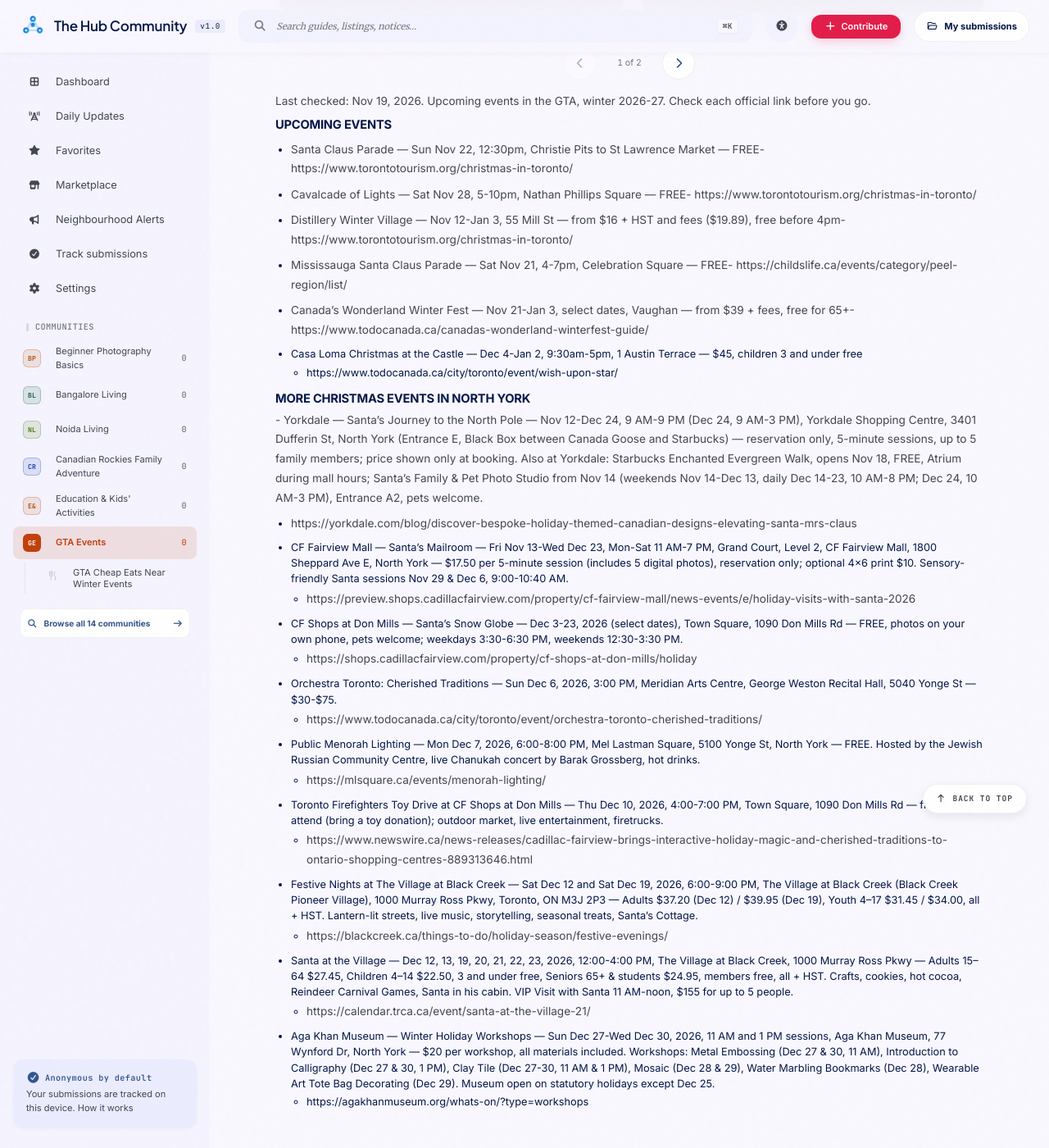
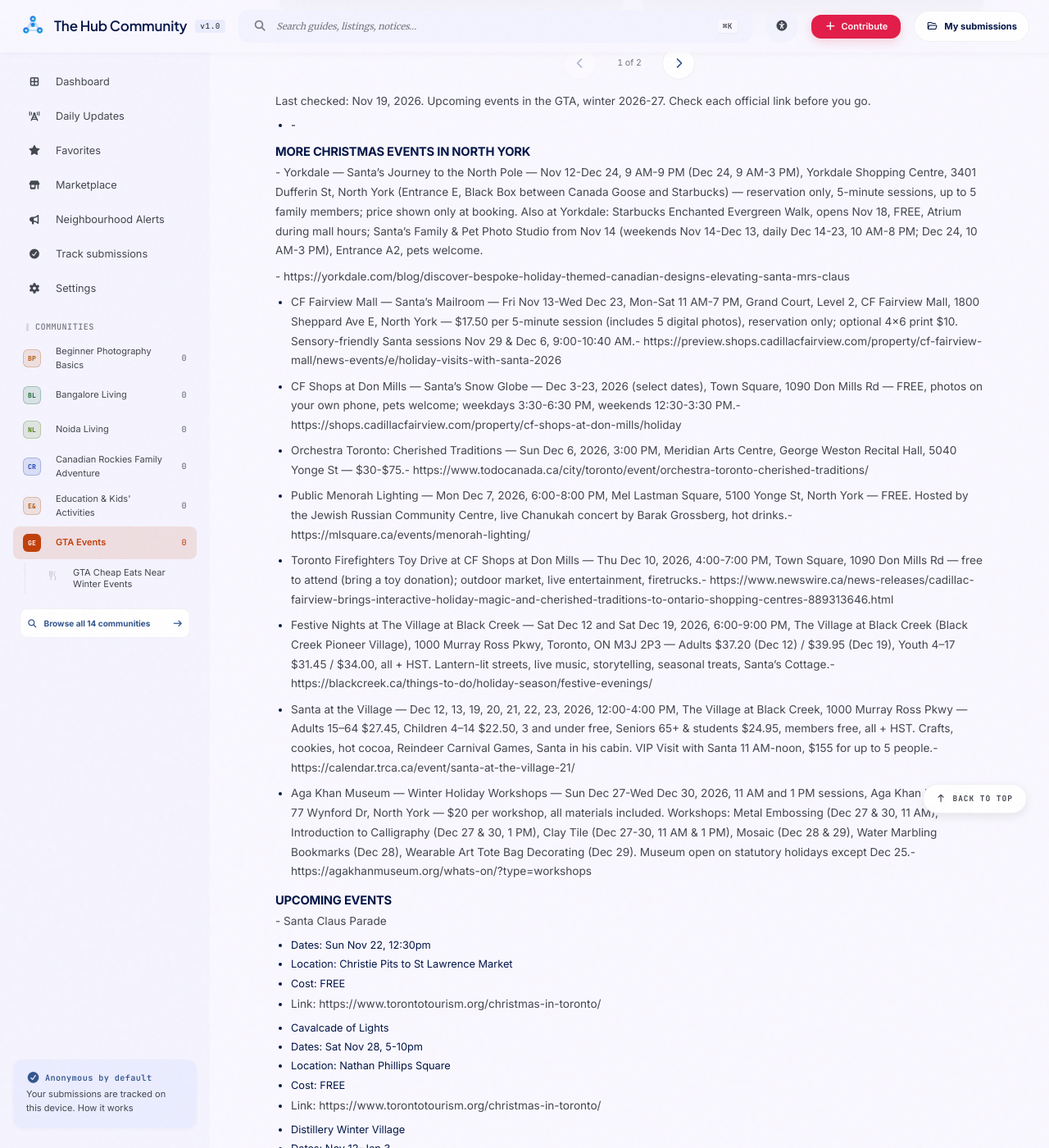
Before and after one commit to the-hub-community/hub-web, a Jekyll site: the page built from content/gta-events/index.md, in a window 1280 px wide and 1400 px high, scrolled down 728 px. Shown: the whole window at 82% size. Built offline with Jekyll 4.4.1, drawn with Linux system fonts in a browser that asks for light colours; part of the change alters nothing that is shown; some of the changed text lies outside the part shown; grey boxes are pictures that could not be loaded.

Commit message:
sync(gta-events): content/gta-events/index.md

```diff
--- a/content/gta-events/index.md
+++ b/content/gta-events/index.md
@@ -4,10 +4,10 @@ title: "GTA Events - Winter 2026-27"
 condo: "GTA Events"
 community_key: "comm-gta-events"
 page_key: "page-mwdzydth-vu7xtahc"
-submission_id: "update-mwo7itqu-w6n0zf56"
+submission_id: "update-mwogoe0s-tngyqyxs"
 last_checked: "2026-11-19"
 
-date: 2026-11-19T23:54:30.786Z
+date: 2026-11-20T04:10:46.307Z
 ---
 
 # GTA Events - Winter 2026-27
@@ -25,47 +25,78 @@ date: 2026-11-19T23:54:30.786Z
 <div class="lh-text">
 Last checked: Nov 19, 2026. Upcoming events in the GTA, winter 2026-27. Check each official link before you go.
 
-**UPCOMING EVENTS**
+- -
 
-- Santa Claus Parade — Sun Nov 22, 12:30pm, Christie Pits to St Lawrence Market — FREE- https://www.torontotourism.org/christmas-in-toronto/
+**MORE CHRISTMAS EVENTS IN NORTH YORK**- Yorkdale — Santa’s Journey to the North Pole — Nov 12-Dec 24, 9 AM-9 PM (Dec 24, 9 AM-3 PM), Yorkdale Shopping Centre, 3401 Dufferin St, North York (Entrance E, Black Box between Canada Goose and Starbucks) — reservation only, 5-minute sessions, up to 5 family members; price shown only at booking. Also at Yorkdale: Starbucks Enchanted Evergreen Walk, opens Nov 18, FREE, Atrium during mall hours; Santa’s Family &amp; Pet Photo Studio from Nov 14 (weekends Nov 14-Dec 13, daily Dec 14-23, 10 AM-8 PM; Dec 24, 10 AM-3 PM), Entrance A2, pets welcome.
 
-- Cavalcade of Lights — Sat Nov 28, 5-10pm, Nathan Phillips Square — FREE- https://www.torontotourism.org/christmas-in-toronto/
+-
+https://yorkdale.com/blog/discover-bespoke-holiday-themed-canadian-designs-elevating-santa-mrs-claus
 
-- Distillery Winter Village — Nov 12-Jan 3, 55 Mill St — from $16 + HST and fees ($19.89), free before 4pm- https://www.torontotourism.org/christmas-in-toronto/
+- CF Fairview Mall — Santa’s Mailroom — Fri Nov 13-Wed Dec 23, Mon-Sat 11 AM-7 PM, Grand Court, Level 2, CF Fairview Mall, 1800 Sheppard Ave E, North York — $17.50 per 5-minute session (includes 5 digital photos), reservation only; optional 4×6 print $10. Sensory-friendly Santa sessions Nov 29 &amp; Dec 6, 9:00-10:40 AM.-
+https://preview.shops.cadillacfairview.com/property/cf-fairview-mall/news-events/e/holiday-visits-with-santa-2026
 
-- Mississauga Santa Claus Parade — Sat Nov 21, 4-7pm, Celebration Square — FREE- https://childslife.ca/events/category/peel-region/list/
+- CF Shops at Don Mills — Santa’s Snow Globe — Dec 3-23, 2026 (select dates), Town Square, 1090 Don Mills Rd — FREE, photos on your own phone, pets welcome; weekdays 3:30-6:30 PM, weekends 12:30-3:30 PM.-
+https://shops.cadillacfairview.com/property/cf-shops-at-don-mills/holiday
 
-- Canada's Wonderland WinterFest — Nov 21-Jan 3, select dates, Vaughan — from $39 + fees, free for 65+- https://www.todocanada.ca/canadas-wonderland-winterfest-guide/
+- Orchestra Toronto: Cherished Traditions — Sun Dec 6, 2026, 3:00 PM, Meridian Arts Centre, George Weston Recital Hall, 5040 Yonge St — $30-$75.-
+https://www.todocanada.ca/city/toronto/event/orchestra-toronto-cherished-traditions/
 
-- Casa Loma Christmas at the Castle — Dec 4-Jan 2, 9:30am-5pm, 1 Austin Terrace — $45, children 3 and under free
-- https://www.todocanada.ca/city/toronto/event/wish-upon-star/
+- Public Menorah Lighting — Mon Dec 7, 2026, 6:00-8:00 PM, Mel Lastman Square, 5100 Yonge St, North York — FREE. Hosted by the Jewish Russian Community Centre, live Chanukah concert by Barak Grossberg, hot drinks.-
+https://mlsquare.ca/events/menorah-lighting/
 
-**MORE CHRISTMAS EVENTS IN NORTH YORK**- Yorkdale — Santa's Journey to the North Pole — Nov 12-Dec 24, 9 AM-9 PM (Dec 24, 9 AM-3 PM), Yorkdale Shopping Centre, 3401 Dufferin St, North York (Entrance E, Black Box between Canada Goose and Starbucks) — reservation only, 5-minute sessions, up to 5 family members; price shown only at booking. Also at Yorkdale: Starbucks Enchanted Evergreen Walk, opens Nov 18, FREE, Atrium during mall hours; Santa's Family &amp; Pet Photo Studio from Nov 14 (weekends Nov 14-Dec 13, daily Dec 14-23, 10 AM-8 PM; Dec 24, 10 AM-3 PM), Entrance A2, pets welcome.
-- https://yorkdale.com/blog/discover-bespoke-holiday-themed-canadian-designs-<div class="lh-align-center"><div class="lh-video-container"><iframe src="https://www.youtube.com/embed/dVOSxDlvBp0" title="YouTube video" allowfullscreen></iframe></div></div>elevating-santa-mrs-claus
+- Toronto Firefighters Toy Drive at CF Shops at Don Mills — Thu Dec 10, 2026, 4:00-7:00 PM, Town Square, 1090 Don Mills Rd — free to attend (bring a toy donation); outdoor market, live entertainment, firetrucks.-
+https://www.newswire.ca/news-releases/cadillac-fairview-brings-interactive-holiday-magic-and-cherished-traditions-to-ontario-shopping-centres-889313646.html
 
-- CF Fairview Mall — Santa's Mailroom — Fri Nov 13-Wed Dec 23, Mon-Sat 11 AM-7 PM, Grand Court, Level 2, CF Fairview Mall, 1800 Sheppard Ave E, North York — $17.50 per 5-minute session (includes 5 digital photos), reservation only; optional 4×6 print $10. Sensory-friendly Santa sessions Nov 29 &amp; Dec 6, 9:00-10:40 AM.
-- https://preview.shops.cadillacfairview.com/property/cf-fairview-mall/news-<div class="lh-align-center"><div class="lh-video-container"><iframe src="https://www.youtube.com/embed/QJqvBhydgOI" title="YouTube video" allowfullscreen></iframe></div></div>events/e/holiday-visits-with-santa-2026
+- Festive Nights at The Village at Black Creek — Sat Dec 12 and Sat Dec 19, 2026, 6:00-9:00 PM, The Village at Black Creek (Black Creek Pioneer Village), 1000 Murray Ross Pkwy, Toronto, ON M3J 2P3 — Adults $37.20 (Dec 12) / $39.95 (Dec 19), Youth 4–17 $31.45 / $34.00, all + HST. Lantern-lit streets, live music, storytelling, seasonal treats, Santa’s Cottage.-
+https://blackcreek.ca/things-to-do/holiday-season/festive-evenings/
 
-- CF Shops at Don Mills — Santa's Snow Globe — Dec 3-23, 2026 (select dates), Town Square, 1090 Don Mills Rd — FREE, photos on your own phone, pets welcome; weekdays 3:30-6:30 PM, weekends 12:30-3:30 PM.
-- https://shops.cadillacfairview.com/property/cf-shops-at-don-mills/holiday
+- Santa at the Village — Dec 12, 13, 19, 20, 21, 22, 23, 2026, 12:00-4:00 PM, The Village at Black Creek, 1000 Murray Ross Pkwy — Adults 15–64 $27.45, Children 4–14 $22.50, 3 and under free, Seniors 65+ &amp; students $24.95, members free, all + HST. Crafts, cookies, hot cocoa, Reindeer Carnival Games, Santa in his cabin. VIP Visit with Santa 11 AM-noon, $155 for up to 5 people.-
+https://calendar.trca.ca/event/santa-at-the-village-21/
 
-- Orchestra Toronto: Cherished Traditions — Sun Dec 6, 2026, 3:00 PM, Meridian Arts Centre, George Weston Recital Hall, 5040 Yonge St — $30-$75.
-- https://www.todocanada.ca/city/toronto/event/orchestra-toronto-cherished-traditions/
+- Aga Khan Museum — Winter Holiday Workshops — Sun Dec 27-Wed Dec 30, 2026, 11 AM and 1 PM sessions, Aga Khan Museum, 77 Wynford Dr, North York — $20 per workshop, all materials included. Workshops: Metal Embossing (Dec 27 &amp; 30, 11 AM), Introduction to Calligraphy (Dec 27 &amp; 30, 1 PM), Clay Tile (Dec 27-30, 11 AM &amp; 1 PM), Mosaic (Dec 28 &amp; 29), Water Marbling Bookmarks (Dec 28), Wearable Art Tote Bag Decorating (Dec 29). Museum open on statutory holidays except Dec 25.- https://agakhanmuseum.org/whats-on/?type=workshops
+</div>
+<div class="lh-clear"></div>
+</div>
 
-- Public Menorah Lighting — Mon Dec 7, 2026, 6:00-8:00 PM, Mel Lastman Square, 5100 Yonge St, North York — FREE. Hosted by the Jewish Russian Community Centre, live Chanukah concert by Barak Grossberg, hot drinks.
-- https://mlsquare.ca/events/menorah-lighting/<div class="lh-align-center"><div class="lh-video-container"><iframe src="https://www.youtube.com/embed/fOIkc0vW5DM" title="YouTube video" allowfullscreen></iframe></div></div>
+<div class="lh-section">
 
-- Toronto Firefighters Toy Drive at CF Shops at Don Mills — Thu Dec 10, 2026, 4:00-7:00 PM, Town Square, 1090 Don Mills Rd — free to attend (bring a toy donation); outdoor market, live entertainment, firetrucks.
-- https://www.newswire.ca/news-releases/cadillac-fairview-brings-interactive-holiday-magic-and-cherished-traditions-to-ontario-shopping-centres-889313646.html
 
-- Festive Nights at The Village at Black Creek — Sat Dec 12 and Sat Dec 19, 2026, 6:00-9:00 PM, The Village at Black Creek (Black Creek Pioneer Village), 1000 Murray Ross Pkwy, Toronto, ON M3J 2P3 — Adults $37.20 (Dec 12) / $39.95 (Dec 19), Youth 4–17 $31.45 / $34.00, all + HST. Lantern-lit streets, live music, storytelling, seasonal treats, Santa's Cottage.
-- https://blackcreek.ca/things-to-do/holiday-season/festive-evenings/
+<div class="lh-text">
+**UPCOMING EVENTS**- Santa Claus Parade
+- Dates: Sun Nov 22, 12:30pm
+- Location: Christie Pits to St Lawrence Market
+- Cost: FREE
+- Link: https://www.torontotourism.org/christmas-in-toronto/
 
-- Santa at the Village — Dec 12, 13, 19, 20, 21, 22, 23, 2026, 12:00-4:00 PM, The Village at Black Creek, 1000 Murray Ross Pkwy — Adults 15–64 $27.45, Children 4–14 $22.50, 3 and under free, Seniors 65+ &amp; students $24.95, members free, all + HST. Crafts, cookies, hot cocoa, Reindeer Carnival Games, Santa in his cabin. VIP Visit with Santa 11 AM-noon, $155 for up to 5 people.
-- https://calendar.trca.ca/event/santa-at-the-village-21/
+- Cavalcade of Lights
+- Dates: Sat Nov 28, 5-10pm
+- Location: Nathan Phillips Square
+- Cost: FREE
+- Link: https://www.torontotourism.org/christmas-in-toronto/
 
-- Aga Khan Museum — Winter Holiday Workshops — Sun Dec 27-Wed Dec 30, 2026, 11 AM and 1 PM sessions, Aga Khan Museum, 77 Wynford Dr, North York — $20 per workshop, all materials included. Workshops: Metal Embossing (Dec 27 &amp; 30, 11 AM), Introduction to Calligraphy (Dec 27 &amp; 30, 1 PM), Clay Tile (Dec 27-30, 11 AM &amp; 1 PM), Mosaic (Dec 28 &amp; 29), Water Marbling Bookmarks (Dec 28), Wearable Art Tote Bag Decorating (Dec 29). Museum open on statutory holidays except Dec 25.
-- https://agakhanmuseum.org/whats-on/?type=workshops<div class="lh-align-center"><div class="lh-video-container"><iframe src="https://www.youtube.com/embed/w6EdWyf6CP4" title="YouTube video" allowfullscreen></iframe></div></div>
+- Distillery Winter Village
+- Dates: Nov 12-Jan 3
+- Location: 55 Mill St
+- Cost: from $16 + HST and fees ($19.89), free before 4pm
+- Link: https://www.torontotourism.org/christmas-in-toronto/
+
+- Mississauga Santa Claus Parade
+- Dates: Sat Nov 21, 4-7pm
+- Location: Celebration Square
+- Cost: FREE
+- Link: https://childslife.ca/events/category/peel-region/list/
+
+- Canada's Wonderland Winter Fest
+- Dates: Nov 21-Jan 3 (select dates)
+- Location: Vaughan
+- Cost: from $39 + fees, free for 65+
+- Link: https://www.todocanada.ca/canadas-wonderland-winterfest-guide/
+
+- Casa Loma Christmas at the Castle
+- Dates: Dec 4-Jan 2, 9:30am-5pm
+- Location: 1 Austin Terrace
+- Cost: $45, children 3 and under free
+- Link: https://www.todocanada.ca/city/toronto/event/wish-upon-star/
 </div>
 <div class="lh-clear"></div>
 </div>
```
